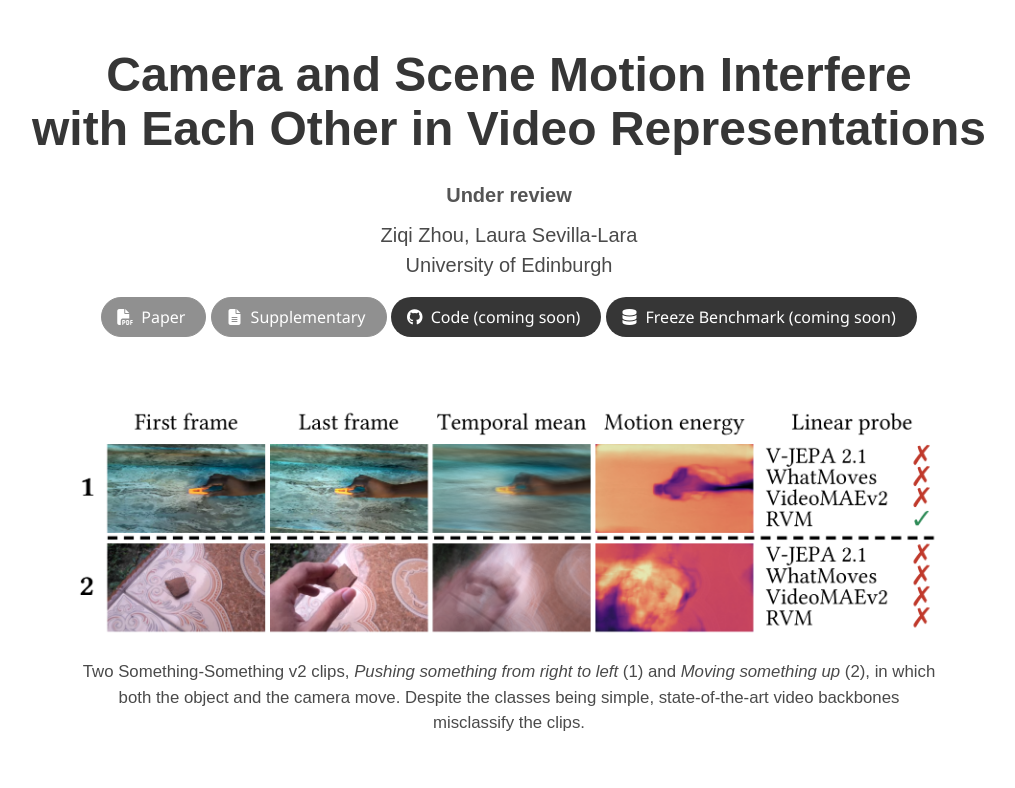
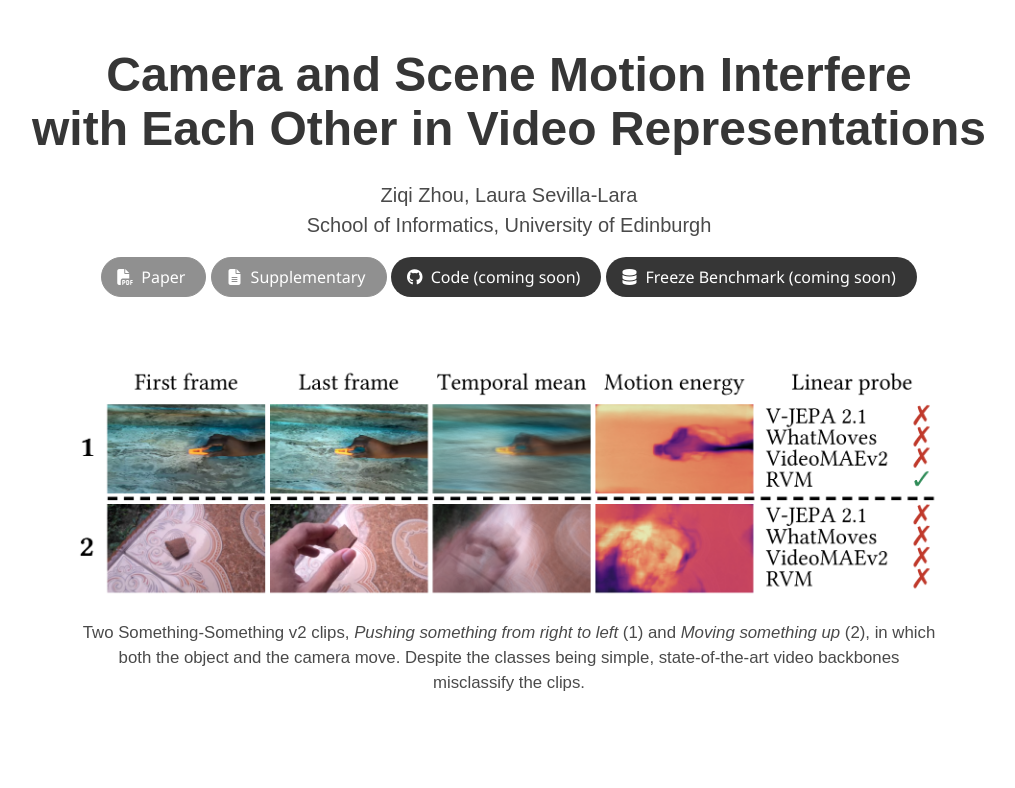
Before and after one commit to Jia1018/Freeze, a plain HTML site: page docs/index.html in a window 1280 px wide. Shown: the top 788 px of the page, without its empty margins (131-1146 px from the left). Drawn offline with nearby package versions, Linux system fonts and the light colour scheme; some icons are missing; a web font is replaced by a local one.

Commit message:
Page/README: drop 'Under review'; affiliation School of Informatics, University of Edinburgh
Co-Authored-By: Claude Opus 5.5 <noreply@anthropic.com>
Claude-Session: https://claude.ai/code/session_01VtSoAJeqP5SiCYzmNYMCSS

```diff
--- a/docs/index.html
+++ b/docs/index.html
@@ -21,10 +21,8 @@
       <div class="columns is-centered">
         <div class="column has-text-centered">
           <h1 class="title is-1 publication-title">Camera and Scene Motion Interfere<br>with Each Other in Video Representations</h1>
-          <!-- TODO(venue): replace with the venue once accepted, e.g. <span class="publication-venue">CVPR 2027</span> -->
-          <div class="is-size-5 publication-venue-line">
-            <span class="publication-venue">Under review</span>
-          </div>
+          <!-- TODO(venue): add the venue once accepted, e.g.
+          <div class="is-size-5 publication-venue-line"><span class="publication-venue">CVPR 2027</span></div> -->
           <!-- ===== AUTHOR BLOCK SWITCH (TODO: author decision) =====================================
                Variant A (named, as in the arXiv build) is ACTIVE below.
                To go anonymous: comment out Variant A and uncomment Variant B,
@@ -36,7 +34,7 @@
             <!-- TODO(author-links): optionally wrap names in <a href="...homepage...">...</a> -->
           </div>
           <div class="is-size-5 publication-authors">
-            <span class="author-block">University of Edinburgh</span>
+            <span class="author-block">School of Informatics, University of Edinburgh</span>
           </div>
           <!-- Variant B: anonymous (for the review period)
           <div class="is-size-5 publication-authors">
```
Also changed, not shown: 1 other file.
